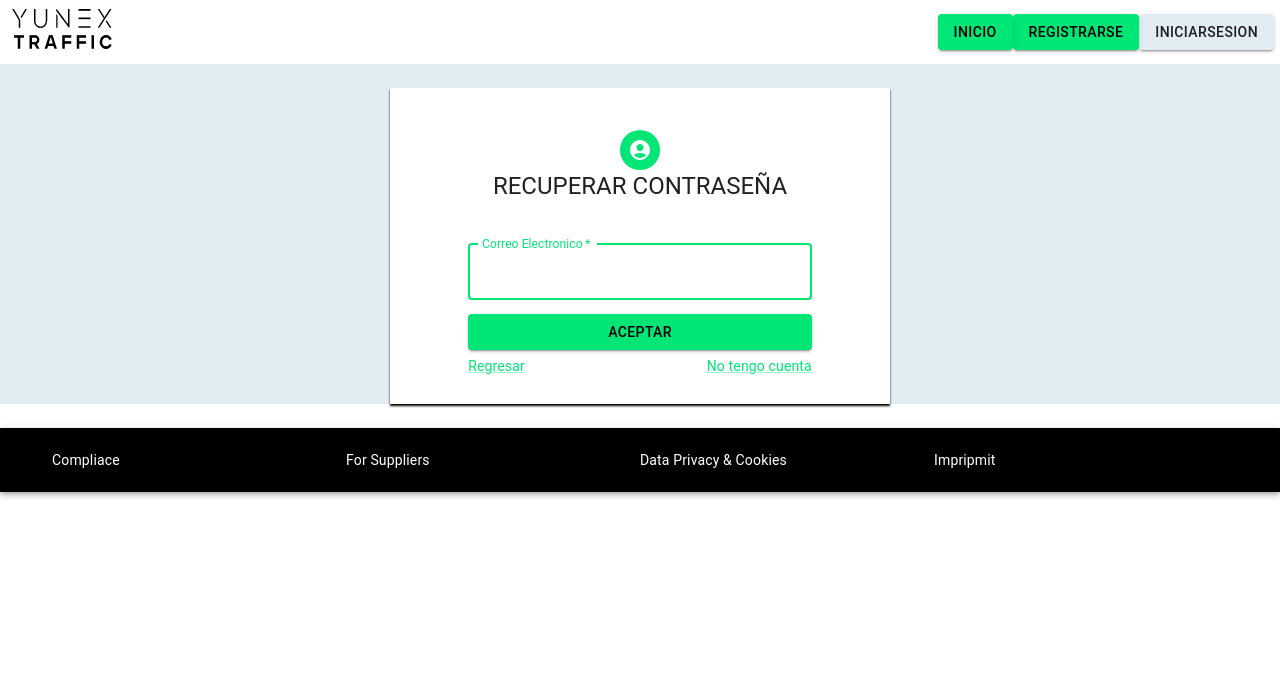
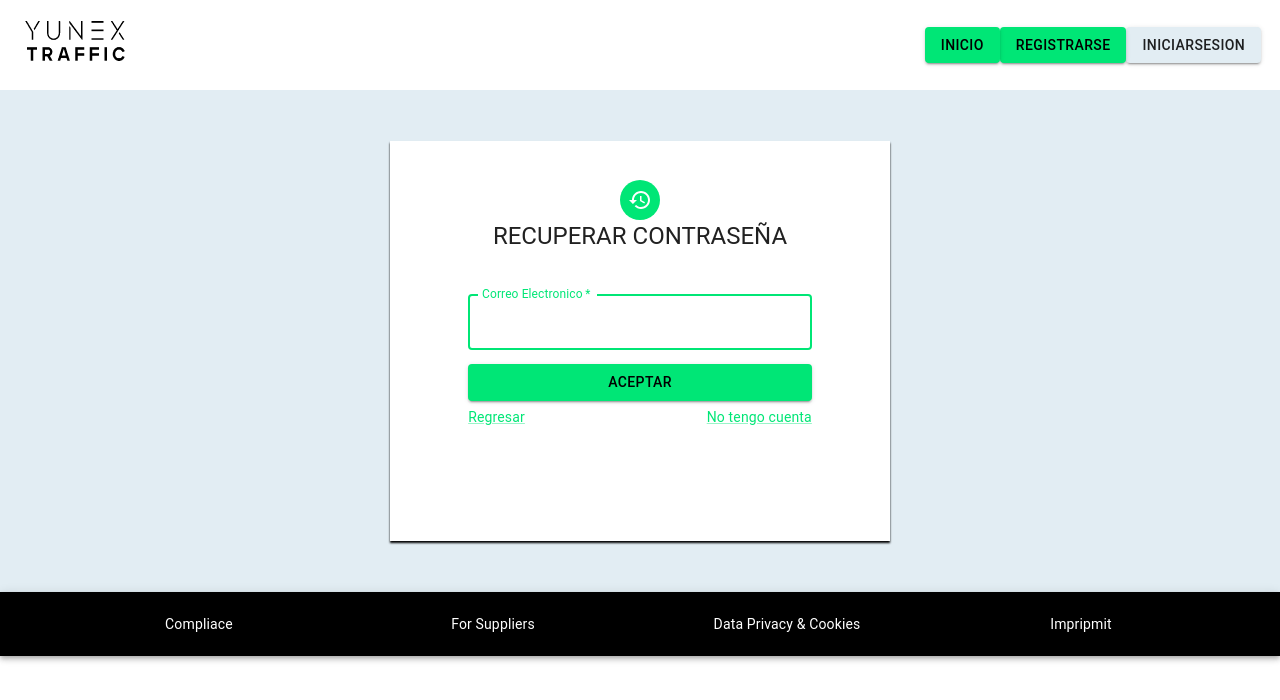
Before and after one commit to YunexTrafficSystem/YunexTrafficApp, a React (Vite) app: page /forgot in a window 1280 px wide. Shown: the top 700 px of the page. Built offline with nearby package versions, Linux system fonts and the light colour scheme.

Commit message:
6Febrero2023

```diff
--- a/src/Components/Footer.jsx
+++ b/src/Components/Footer.jsx
@@ -2,7 +2,7 @@ import { useState } from 'react'
 import AppBar from "@mui/material/AppBar"
 import Box from "@mui/material/Box"
 import Toolbar from "@mui/material/Toolbar"
-import {Container, Typography,Grid} from "@mui/material"
+import {Container, Typography,Grid,CssBaseline} from "@mui/material"
 
 import { makeStyles } from '@material-ui/core/styles'
 const useStyles = makeStyles(theme => ({
@@ -16,32 +16,33 @@ const ResponsiveFooter = () => {
 
   return (
 
-      <AppBar position='bottom' color="black" margin="0%">
+      <AppBar position='static' color="black">
+        <CssBaseline/>
 
-        <Container sm={12} className={classes.text}>
+        <Container sm={12}  >
 
           <Toolbar>
               <Grid container alignItems="right" >
 
                 <Grid Item sm={3}>
-                  <Typography variant="body2">
+                  <Typography variant="body2" align="center">
                     Compliace
                   </Typography>
                 </Grid>
                 <Grid Item sm={3}>
-                  <Typography variant="body2">
+                  <Typography variant="body2" align="center">
                     For Suppliers
                   </Typography>
                 </Grid>
 
                 <Grid Item sm={3}>
-                  <Typography variant="body2">
+                  <Typography variant="body2" align="center">
                     Data Privacy & Cookies
                   </Typography>
                 </Grid>
 
                 <Grid Item sm={3}>
-                  <Typography variant="body2">
+                  <Typography variant="body2" align="center">
                     Impripmit
                   </Typography>
                 </Grid>
--- a/src/Forgot.jsx
+++ b/src/Forgot.jsx
@@ -2,8 +2,7 @@ import * as React from 'react';
 import {Avatar,Button, CssBaseline, TextField, Link, Grid, Box, Typography, Container, AppBar, Toolbar,GlobalStyles} from '@mui/material';
 import { Link as RouteLink } from 'react-router-dom';
 import { useForm } from "react-hook-form"
-import AccountCircleIcon from '@mui/icons-material/AccountCircle';
-
+import HistoryIcon from '@mui/icons-material/History';
 
 import { createTheme } from '@mui/material/styles';
 import { ThemeProvider } from '@material-ui/core';
@@ -38,30 +37,29 @@ export default function SignIn() {
       <GlobalStyles margin="0%" padding="0%"/>
       <CssBaseline />
       <ThemeProvider>
-      <AppBar position="static">
-          <Box className={classes.card}>
+      <AppBar position="static" >
+          <Box className={classes.card} padding="1%">
             <Toolbar>
               <Container>
                 <img src="../public/img/logo.png" alt="" width="100px" height="40px" />
               </Container>
               <Box sx={{ flexGrow: 1, display: { md: 'flex', flexDirection:'row-reverse', xs: 'none'}}}>
                 <Button variant="contained" theme={theme}  href="Login">
-                  IniciarSesion
+                  INICIARSESION
                 </Button>
                 <Button  variant="contained"  href="SignUp">
-                    Registrarse
+                  REGISTRARSE
                 </Button>
                 <Button variant="contained" color="primary" href="/" >
-                  Inicio
+                  INICIO
                 </Button>
               </Box>
             </Toolbar>
           </Box>
         </AppBar>
       </ThemeProvider>
-      <Box className={classes.main}>
-      <br />
-        <Box padding='2%' width="500px" margin="auto" boxShadow=" 0px 2px 2px black" className={classes.card}>
+      <Box className={classes.main} padding="4%">
+        <Box padding='2%' width="500px" height="400px" margin="auto" boxShadow=" 0px 2px 2px black" className={classes.card}>
 
           <Box
             sx={{
@@ -73,13 +71,12 @@ export default function SignIn() {
           >
             <Box>
               <Avatar sx={{bgcolor:"primary.main", margin:"auto"}}>
-                <AccountCircleIcon  />
+                <HistoryIcon  />
               </Avatar>
               <Typography  component="h1" variant="h5" align="center">
                 RECUPERAR CONTRASEÑA
               </Typography>
             </Box>
-
               <br />
               <Box component="form" onSubmit={handleSubmit(onSubmit)} noValidate sx={{ mt: 1 }}>
                 <TextField
@@ -92,7 +89,6 @@ export default function SignIn() {
                   autoFocus
                   {...register("email", { required: true, pattern: /^[\w-\.]+@([\w-]+\.)+[\w-]{2,4}$/ })}
                 />
-
                 <Button
                   type="submit"
                   fullWidth
@@ -121,3 +117,20 @@ export default function SignIn() {
     </>
   );
 }
+
+<Grid
+container
+justifyContent="center"
+>
+<Grid
+  item
+>
+                          <Button
+                            type="submit"
+                            variant="contained"
+                            sx={{ mt: 3, mb: 2 }}
+                          >
+                            Registrar
+                          </Button>
+</Grid>
+</Grid>
--- a/src/Home.jsx
+++ b/src/Home.jsx
@@ -32,20 +32,20 @@ function FeaturesContent() {
   return (
     <>
       <AppBar position="static">
-          <Box className={classes.main}>
+          <Box className={classes.main} padding="1%">
             <Toolbar>
               <Container>
                 <img src="../public/img/logo.png" alt="" width="100px" height="40px" />
               </Container>
               <Box sx={{ flexGrow: 1, display: { md: 'flex', flexDirection:'row-reverse', xs: 'none'}}}>
                 <Button variant="contained" href="Login">
-                  IniciarSesion
+                  INICIARSESION
                 </Button>
                 <Button  variant="contained"  href="SignUp">
-                    Registrarse
+                    REGISTRARSE
                 </Button>
                 <Button variant="contained" color="inherit" href="/" >
-                  Inicio
+                  INICIO
                 </Button>
               </Box>
             </Toolbar>
--- a/src/Login.jsx
+++ b/src/Login.jsx
@@ -36,26 +36,26 @@ export default function SignIn() {
       <ThemeProvider >
       <CssBaseline />
         <AppBar position="static">
-          <Box className={classes.card}>
+          <Box className={classes.card} padding="1%">
             <Toolbar>
               <Container>
                 <img src="../public/img/logo.png" alt="" width="100px" height="40px" />
               </Container>
               <Box sx={{ flexGrow: 1, display: { md: 'flex', flexDirection:'row-reverse', xs: 'none'}}}>
                 <Button variant="contained" theme={theme}  href="Login">
-                  IniciarSesion
+                  INICIARSESION
                 </Button>
                 <Button  variant="contained"  href="SignUp">
-                    Registrarse
+                    REGISTRARSE
                 </Button>
                 <Button variant="contained" color="primary" href="/" >
-                  Inicio
+                  INICIO
                 </Button>
               </Box>
             </Toolbar>
           </Box>
         </AppBar>
-        <Box className={classes.main} padding="2%">
+        <Box className={classes.main} padding="4%">
           <br />
           <Container>
             <Box padding='2%' width="500px" margin="auto" boxShadow=" 0px 2px 2px black" color="inherit" className={classes.card}>
@@ -95,6 +95,13 @@ export default function SignIn() {
                     {...register("password", { required: true, minLength: 8, maxLength: 20 })}
                   />
                   <br />
+                  <Grid
+                    container
+                    justifyContent="center"
+                  >
+                    <Grid
+                      item
+                    >
                       <Button
                         type="submit"
 
@@ -103,6 +110,9 @@ export default function SignIn() {
                       >
                         Ingresar
                       </Button>
+
+                    </Grid>
+                  </Grid>
                   <Grid container alignItems="bottom">
                     <Grid item xs>
                       <Link variant="body2" to="/forgot" underline="none" component={RouterLink}>
--- a/src/SignUp.jsx
+++ b/src/SignUp.jsx
@@ -43,29 +43,28 @@ export default function SignUp() {
       <CssBaseline/>
       <ThemeProvider>
         <AppBar position="static">
-          <Box className={classes.card}>
+          <Box className={classes.card} padding="1%">
             <Toolbar>
               <Container>
                 <img src="../public/img/logo.png" alt="" width="100px" height="40px" />
               </Container>
               <Box sx={{ flexGrow: 1, display: { md: 'flex', flexDirection:'row-reverse', xs: 'none'}}}>
                 <Button variant="contained" href="Login">
-                  IniciarSesion
+                  INICIARSESION
                 </Button>
                 <Button  variant="contained" theme={theme} href="SignUp">
-                    Registrarse
+                    REGISTRARSE
                 </Button>
                 <Button variant="contained" href="/" >
-                  Inicio
+                  INICIO
                 </Button>
               </Box>
             </Toolbar>
           </Box>
         </AppBar>
-        <Box className={classes.main} padding="2%">
-          <br/>
+        <Box className={classes.main} padding="4%">
           <Container>
-              <Box padding='2%' width="500px" margin="auto" boxShadow=" 0px 2px 2px black"  className={classes.card}>
+              <Box padding='2%' width="500px" margin="auto" boxShadow=" 0px 2px 2px black"  className={classes.card} >
                 <Box sx={{
                   marginTop: 2,
                   display: 'flex',
@@ -77,7 +76,7 @@ export default function SignUp() {
                       <AccountCircleIcon  />
                     </Avatar>
                     <Typography component="h1" variant="h5" align="center">
-                      Registro
+                      REGISTRO
                     </Typography>
                   </Box>
                   <br />
@@ -145,14 +144,21 @@ export default function SignUp() {
                               label="Acepto terminos y condiciones"
                             />
                         </Grid>
-                        <Grid container >
-                          <Button
-                            type="submit"
-                            variant="contained"
-                            sx={{ mt: 3, mb: 2 }}
+                        <Grid
+                          container
+                          justifyContent="center"
+                        >
+                          <Grid
+                            item
                           >
-                            Registrar
-                          </Button>
+                            <Button
+                              type="submit"
+                              variant="contained"
+                              sx={{ mt: 3, mb: 2 }}
+                            >
+                              ENVIAR
+                            </Button>
+                          </Grid>
                         </Grid>
                         <Grid container >
                           <Link to="/Login" variant="body2" underline="none"component={RouterLink}>
--- a/src/main.jsx
+++ b/src/main.jsx
@@ -67,7 +67,6 @@ ReactDOM.createRoot(document.getElementById('root')).render(
           <Route path="dashboard" element={<Dashboard />} />
         </Routes>
       </Router>
-      <br />
       <Footer />
     </ThemeProvider>
   </React.StrictMode>
```
Lines whose indentation alone changed are shown as unchanged.
